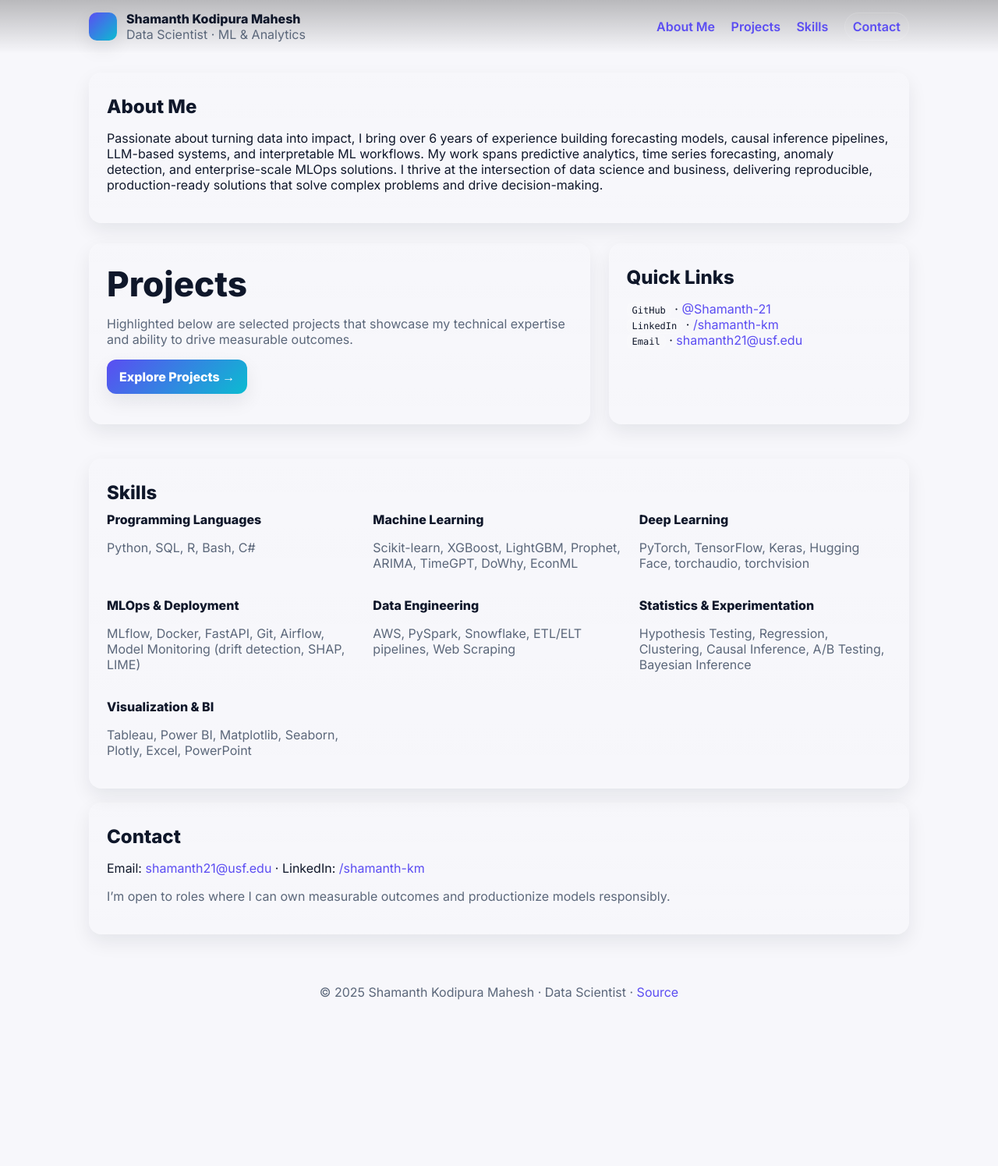
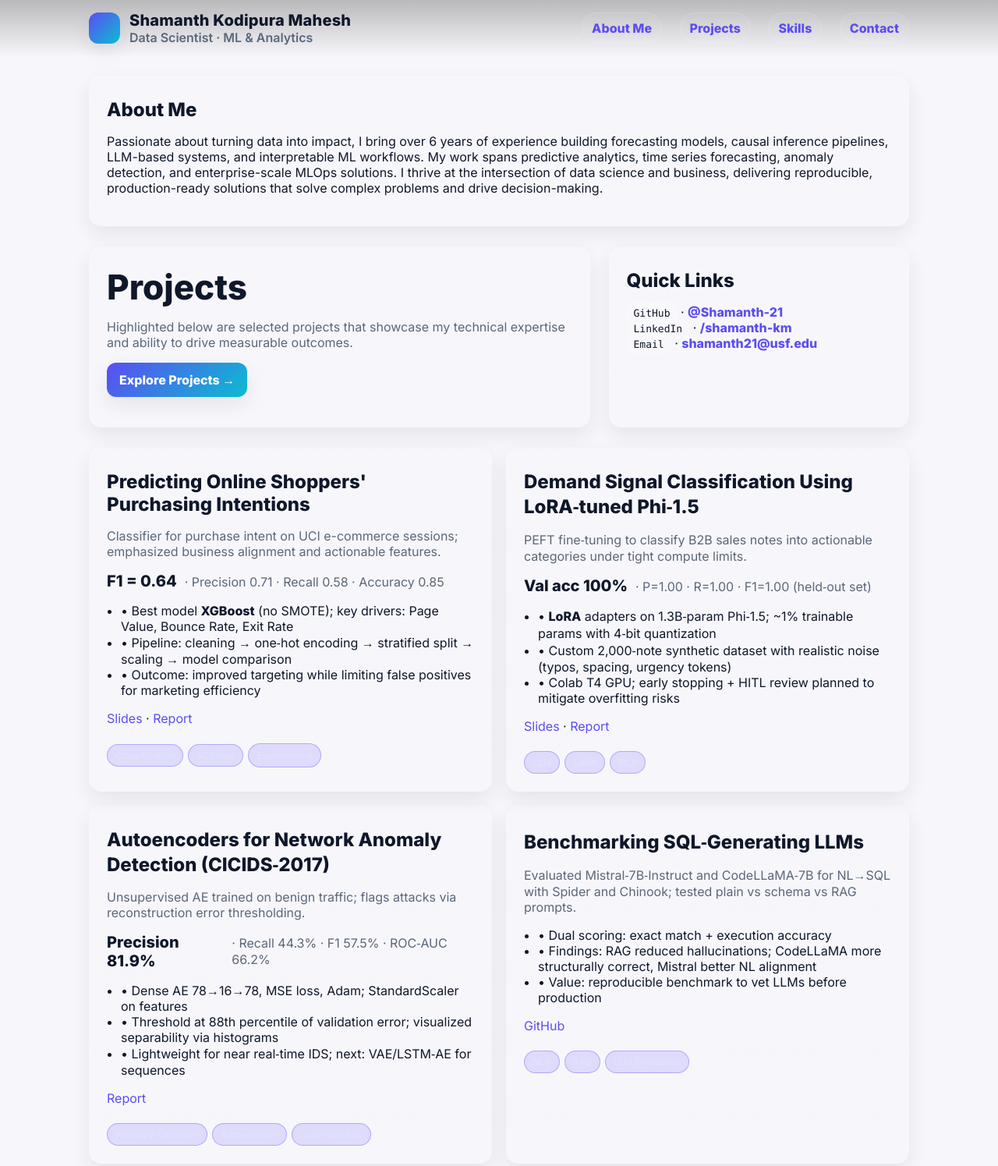
Before and after one commit to Shamanth-21/portfolio-shamanth21, a plain HTML site: page index.html in a window 1280 px wide. Shown: the top 1495 px of the page at 78% size. Before the commit the page ends 1282 px from the top, so only its background shows below. Drawn offline with Linux system fonts and the light colour scheme.

Commit message:
Updated Project section

```diff
--- a/index.html
+++ b/index.html
@@ -3,7 +3,7 @@
 <head>
   <meta charset="utf-8" />
   <meta name="viewport" content="width=device-width, initial-scale=1" />
-  <title>Shamanth Kodipura Mahesh</title>
+  <title>Shamanth Kodipura Mahesh — Data Scientist</title>
   <meta name="description" content="Data scientist specializing in predictive modeling, experiment design, and ML systems — portfolio and case studies." />
   <meta name="color-scheme" content="light dark" />
   <link rel="preconnect" href="https://fonts.googleapis.com">
@@ -31,16 +31,19 @@
       }
     }
     *{box-sizing:border-box}
-    html,body{margin:0;height:100%;font-family:Inter,system-ui,Segoe UI,Arial,sans-serif;background:var(--bg);color:var(--ink)}
+    html,body{margin:0;height:100%;font-family:Inter,system-ui,Segoe UI,Arial,sans-serif;background:var(--bg);color:var(--ink);scroll-behavior:smooth}
     a{color:var(--brand);text-decoration:none}
     a:hover{text-decoration:underline}
+    section{scroll-margin-top:90px}
     .container{max-width:1100px;margin:0 auto;padding:24px}
     header{position:sticky;top:0;background:linear-gradient(180deg,rgba(0,0,0,.25),rgba(0,0,0,0)),var(--bg);backdrop-filter:saturate(1.1) blur(6px);z-index:10}
     .bar{display:flex;align-items:center;justify-content:space-between;gap:16px;padding:14px 24px;border-bottom:1px solid rgba(255,255,255,.08)}
     .logo{display:flex;align-items:center;gap:12px}
-    .mark{width:36px;height:36px;border-radius:10px;background:linear-gradient(135deg,var(--brand),var(--brand-2));box-shadow:var(--shadow)}
-    nav a{margin-left:16px;font-weight:600}
-    .btn{display:inline-flex;gap:10px;align-items:center;background:linear-gradient(135deg,var(--brand),var(--brand-2));color:white;border:none;padding:12px 16px;border-radius:12px;font-weight:700;box-shadow:var(--shadow)}
+    .mark{width:40px;height:40px;border-radius:12px;background:linear-gradient(135deg,var(--brand),var(--brand-2));box-shadow:var(--shadow)}
+    .brand-name{font-size:20px;font-weight:800;letter-spacing:.2px}
+    .brand-sub{color:var(--muted);font-weight:600}
+    nav a{margin-left:18px;font-weight:700}
+    .btn{display:inline-flex;gap:10px;align-items:center;background:linear-gradient(135deg,var(--brand),var(--brand-2));color:white;border:none;padding:12px 16px;border-radius:12px;font-weight:800;box-shadow:var(--shadow)}
     .btn.secondary{background:transparent;border:1px solid rgba(255,255,255,.18);color:var(--ink)}
     .btn:focus-visible{outline:3px solid var(--ring);outline-offset:2px}
     .hero{display:grid;grid-template-columns:1.25fr .75fr;gap:24px;margin:26px 0}
@@ -57,8 +60,9 @@
     .kpi strong{font-size:20px}
     .list-plain{padding-left:18px}
     footer{margin:40px 0 16px;color:var(--muted);text-align:center}
-    .pill{border:1px solid rgba(255,255,255,.14);padding:7px 10px;border-radius:999px;background:rgba(255,255,255,.04)}
-    .kbd{font-family:ui-monospace, SFMono-Regular, Menlo, monospace; font-size:12px; padding:2px 6px; border:1px solid rgba(255,255,255,.18); border-radius:8px; background:rgba(255,255,255,.06)}
+    .pill{border:1px solid rgba(255,255,255,.14);padding:9px 12px;border-radius:999px;background:rgba(255,255,255,.04);font-weight:700}
+    .kbd{font-family:ui-monospace, SFMono-Regular, Menlo, monospace; font-size:13px; padding:4px 8px; border:1px solid rgba(255,255,255,.22); border-radius:10px; background:rgba(255,255,255,.06)}
+    .quick-links a{font-size:16px;font-weight:700}
     .sr-only{position:absolute;width:1px;height:1px;padding:0;margin:-1px;overflow:hidden;clip:rect(0,0,0,0);white-space:nowrap;border:0}
   </style>
   <script type="application/ld+json">
@@ -79,14 +83,14 @@
       <div class="logo">
         <div class="mark" aria-hidden="true"></div>
         <div>
-          <strong>Shamanth Kodipura Mahesh</strong><br>
-          <span class="muted">Data Scientist · ML & Analytics</span>
+          <div class="brand-name">Shamanth Kodipura Mahesh</div>
+          <div class="brand-sub">Data Scientist · ML & Analytics</div>
         </div>
       </div>
       <nav aria-label="Primary">
-        <a href="#about">About Me</a>
-        <a href="#projects">Projects</a>
-        <a href="#skills">Skills</a>
+        <a href="#about" class="pill">About Me</a>
+        <a href="#projects" class="pill">Projects</a>
+        <a href="#skills" class="pill">Skills</a>
         <a href="#contact" class="pill">Contact</a>
       </nav>
     </div>
@@ -99,7 +103,7 @@
       <p>Passionate about turning data into impact, I bring over 6 years of experience building forecasting models, causal inference pipelines, LLM-based systems, and interpretable ML workflows. My work spans predictive analytics, time series forecasting, anomaly detection, and enterprise-scale MLOps solutions. I thrive at the intersection of data science and business, delivering reproducible, production-ready solutions that solve complex problems and drive decision-making.</p>
     </section>
 
-    <!-- HERO (PROJECTS CTA) -->
+    <!-- PROJECTS CTA ROW -->
     <section class="hero" id="projects">
       <div class="card">
         <h1 class="title">Projects</h1>
@@ -108,20 +112,80 @@
           <a class="btn" href="#projects-list">Explore Projects →</a>
         </p>
       </div>
-      <aside class="card">
-        <h2>Quick Links</h2>
+      <aside class="card quick-links" aria-labelledby="quicklinks">
+        <h2 id="quicklinks">Quick Links</h2>
         <p>
           <span class="kbd">GitHub</span> · <a href="https://github.com/Shamanth-21" target="_blank" rel="noopener">@Shamanth-21</a><br>
           <span class="kbd">LinkedIn</span> · <a href="https://www.linkedin.com/in/shamanth-km/" target="_blank" rel="noopener">/shamanth-km</a><br>
-          <span class="kbd">Email</span> · <a href="mailto:shamanth21@usf.edu">shamanth21@usf.edu</a>
+          <span class="kbd">Email</span> · <a href="mailto:shamanth21@usf.edu" target="_blank" rel="noopener">shamanth21@usf.edu</a>
         </p>
       </aside>
     </section>
 
-    <!-- PROJECTS -->
+    <!-- PROJECTS GRID -->
     <section id="projects-list" class="grid cols-2">
-      <h2 class="sr-only">Projects</h2>
-      <!-- Project cards (same as earlier, omitted for brevity) -->
+      <h2 class="sr-only">Project Case Studies</h2>
+
+      <article class="card">
+        <h2>Predicting Online Shoppers' Purchasing Intentions</h2>
+        <p class="muted">Classifier for purchase intent on UCI e-commerce sessions; emphasized business alignment and actionable features.</p>
+        <div class="kpi"><strong>F1 = 0.64</strong><span class="muted"> · Precision 0.71 · Recall 0.58 · Accuracy 0.85</span></div>
+        <ul class="list-plain">
+          <li>• Best model <strong>XGBoost</strong> (no SMOTE); key drivers: Page Value, Bounce Rate, Exit Rate</li>
+          <li>• Pipeline: cleaning → one‑hot encoding → stratified split → scaling → model comparison</li>
+          <li>• Outcome: improved targeting while limiting false positives for marketing efficiency</li>
+        </ul>
+        <p>
+          <a href="#" target="_blank" rel="noopener">Slides</a> ·
+          <a href="#" target="_blank" rel="noopener">Report</a>
+        </p>
+        <span class="tag">Classification</span><span class="tag">XGBoost</span><span class="tag">E‑commerce</span>
+      </article>
+
+      <article class="card">
+        <h2>Demand Signal Classification Using LoRA‑tuned Phi‑1.5</h2>
+        <p class="muted">PEFT fine‑tuning to classify B2B sales notes into actionable categories under tight compute limits.</p>
+        <div class="kpi"><strong>Val acc 100%</strong><span class="muted"> · P=1.00 · R=1.00 · F1=1.00 (held‑out set)</span></div>
+        <ul class="list-plain">
+          <li>• <strong>LoRA</strong> adapters on 1.3B‑param Phi‑1.5; ~1% trainable params with 4‑bit quantization</li>
+          <li>• Custom 2,000‑note synthetic dataset with realistic noise (typos, spacing, urgency tokens)</li>
+          <li>• Colab T4 GPU; early stopping + HITL review planned to mitigate overfitting risks</li>
+        </ul>
+        <p>
+          <a href="#" target="_blank" rel="noopener">Slides</a> ·
+          <a href="#" target="_blank" rel="noopener">Report</a>
+        </p>
+        <span class="tag">LLM</span><span class="tag">LoRA</span><span class="tag">NLP</span>
+      </article>
+
+      <article class="card">
+        <h2>Autoencoders for Network Anomaly Detection (CICIDS‑2017)</h2>
+        <p class="muted">Unsupervised AE trained on benign traffic; flags attacks via reconstruction error thresholding.</p>
+        <div class="kpi"><strong>Precision 81.9%</strong><span class="muted"> · Recall 44.3% · F1 57.5% · ROC‑AUC 66.2%</span></div>
+        <ul class="list-plain">
+          <li>• Dense AE 78→16→78, MSE loss, Adam; StandardScaler on features</li>
+          <li>• Threshold at 88th percentile of validation error; visualized separability via histograms</li>
+          <li>• Lightweight for near real‑time IDS; next: VAE/LSTM‑AE for sequences</li>
+        </ul>
+        <p>
+          <a href="#" target="_blank" rel="noopener">Report</a>
+        </p>
+        <span class="tag">Anomaly Detection</span><span class="tag">Autoencoder</span><span class="tag">Cybersecurity</span>
+      </article>
+
+      <article class="card">
+        <h2>Benchmarking SQL‑Generating LLMs</h2>
+        <p class="muted">Evaluated Mistral‑7B‑Instruct and CodeLLaMA‑7B for NL→SQL with Spider and Chinook; tested plain vs schema vs RAG prompts.</p>
+        <ul class="list-plain">
+          <li>• Dual scoring: exact match + execution accuracy</li>
+          <li>• Findings: RAG reduced hallucinations; CodeLLaMA more structurally correct, Mistral better NL alignment</li>
+          <li>• Value: reproducible benchmark to vet LLMs before production</li>
+        </ul>
+        <p>
+          <a href="https://github.com/Shamanth-21" target="_blank" rel="noopener">GitHub</a>
+        </p>
+        <span class="tag">NLP</span><span class="tag">RAG</span><span class="tag">LLM Evaluation</span>
+      </article>
     </section>
 
     <!-- SKILLS -->
@@ -162,7 +226,7 @@
     <!-- CONTACT -->
     <section id="contact" class="card" style="margin-top:18px">
       <h2>Contact</h2>
-      <p>Email: <a href="mailto:shamanth21@usf.edu">shamanth21@usf.edu</a> · LinkedIn: <a href="https://www.linkedin.com/in/shamanth-km/" target="_blank" rel="noopener">/shamanth-km</a></p>
+      <p>Email: <a href="mailto:shamanth21@usf.edu" target="_blank" rel="noopener">shamanth21@usf.edu</a> · LinkedIn: <a href="https://www.linkedin.com/in/shamanth-km/" target="_blank" rel="noopener">/shamanth-km</a></p>
       <p class="muted">I’m open to roles where I can own measurable outcomes and productionize models responsibly.</p>
     </section>
   </main>
```
